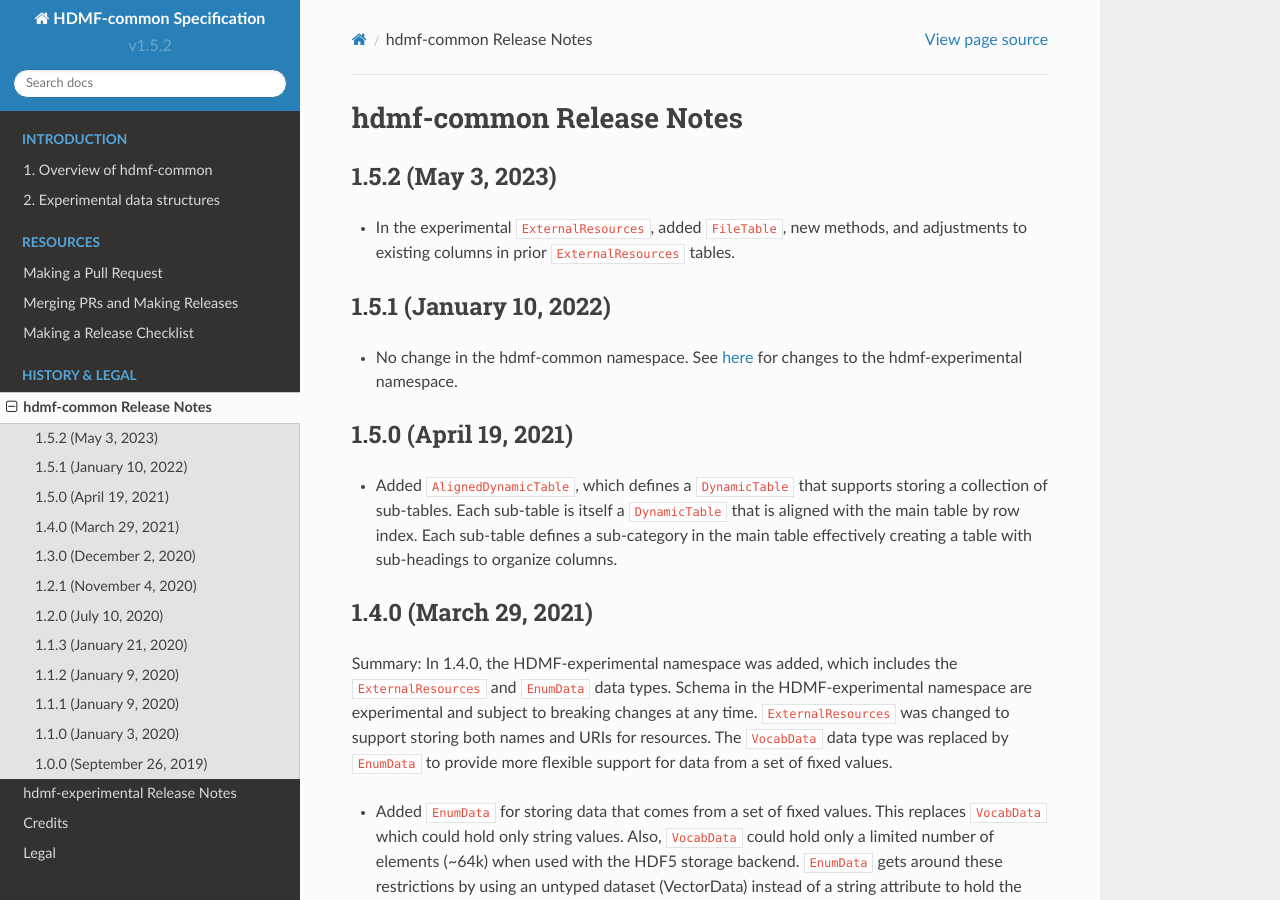
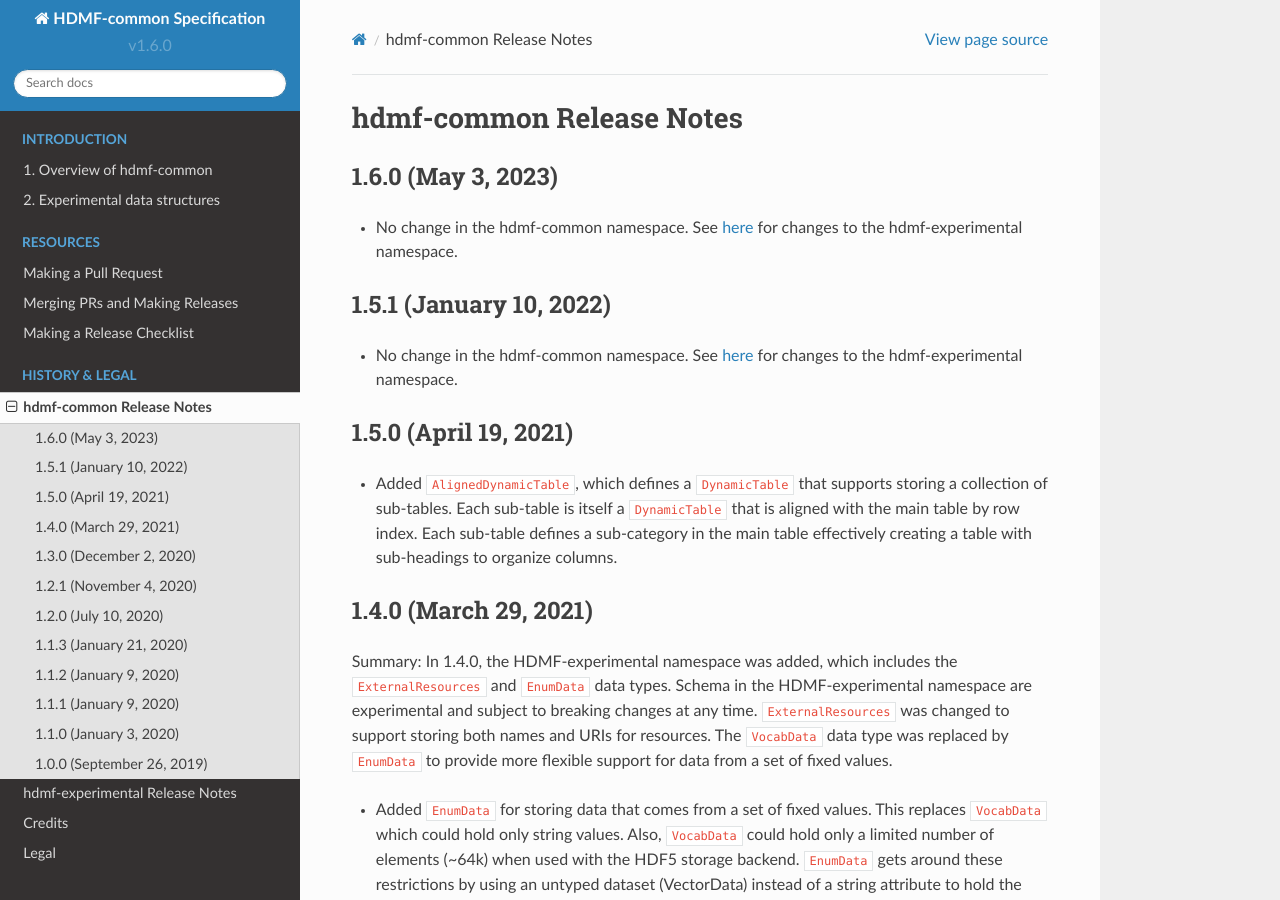
Before and after one commit to hdmf-dev/hdmf-common-schema, a Sphinx documentation site: the page built from docs/source/hdmf_common_release_notes.rst, in a window 1280 px wide and 900 px high. Built offline with Sphinx 7.4.7 and the Read the Docs theme 2.0.0, drawn with Linux system fonts in a browser that asks for light colours.

Commit message:
Update version and release notes

```diff
--- a/docs/source/conf.py
+++ b/docs/source/conf.py
@@ -83,9 +83,9 @@
 # built documents.
 #
 # The short X.Y version.
-version = 'v1.5.2'
+version = 'v1.6.0'
 # The full version, including alpha/beta/rc tags.
-release = 'v1.5.2'
+release = 'v1.6.0'
 
 # The language for content autogenerated by Sphinx. Refer to documentation
 # for a list of supported languages.
--- a/docs/source/hdmf_common_release_notes.rst
+++ b/docs/source/hdmf_common_release_notes.rst
@@ -3,10 +3,10 @@
 hdmf-common Release Notes
 =========================
 
-1.5.2 (May 3, 2023)
+1.6.0 (May 3, 2023)
 -------------------
-- In the experimental ``ExternalResources``, added ``FileTable``, new methods, and adjustments to existing columns in prior ``ExternalResources`` tables.
-
+- No change in the hdmf-common namespace. See :ref:`here <hdmf_experimental_release_notes>` for changes to the
+  hdmf-experimental namespace.
 
 1.5.1 (January 10, 2022)
 ------------------------
--- a/docs/source/hdmf_experimental_release_notes.rst
+++ b/docs/source/hdmf_experimental_release_notes.rst
@@ -5,7 +5,8 @@
 
 0.3.0 (May 3, 2023)
 -------------------
-- In the experimental ``ExternalResources``, added ``FileTable``, new methods, and adjustments to existing columns in prior ``ExternalResources`` tables.
+- In the experimental ``ExternalResources``, added a ``files`` table, removed the ``resources`` table, and adjusted
+  existing columns.
 
 0.2.0 (January 10, 2022)
 ------------------------
```
Also changed, not shown: 1 other file.
